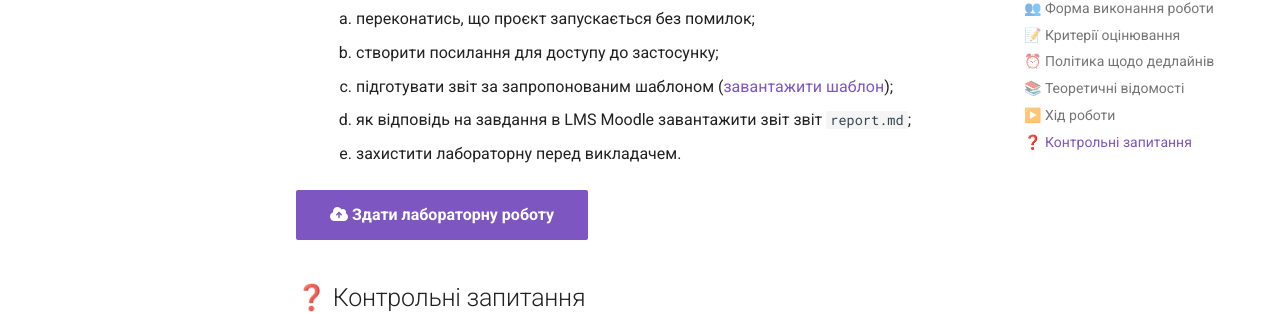
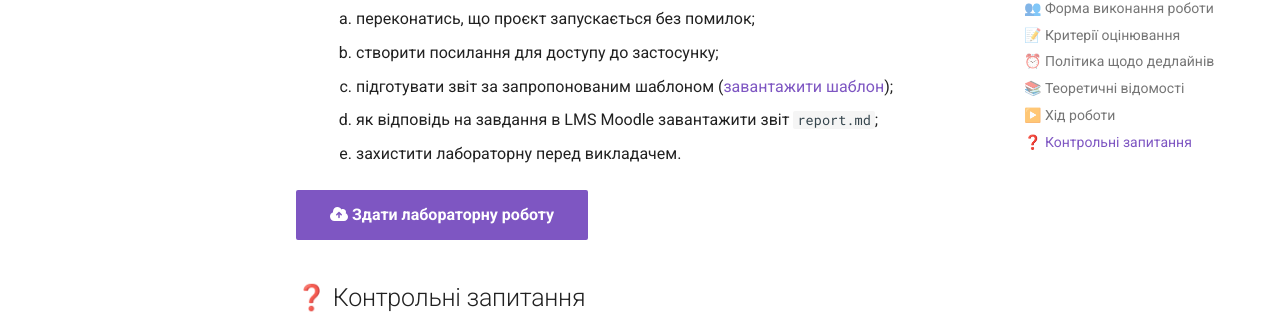
Before and after one commit to olroi421/course-opi, an MkDocs documentation site: the page built from docs/labs/lab-01.md, in a window 1280 px wide and 900 px high, scrolled down 3650 px. Shown: the part 262-576 px from the top of the window. Built offline with MkDocs 1.6.1 and Material for MkDocs 9.7.7, drawn with Linux system fonts in a browser that asks for light colours; comment, search, counter and statistics services are not loaded.

Commit message:
Update lab-01.md

```diff
--- a/docs/labs/lab-01.md
+++ b/docs/labs/lab-01.md
@@ -121,7 +121,7 @@
     1. переконатись, що проєкт запускається без помилок;
     2. створити посилання для доступу до застосунку;
     3. підготувати звіт за запропонованим шаблоном ([завантажити шаблон](assets/report.md){: download="report.md"});
-    4. як відповідь на завдання в LMS Moodle завантажити звіт звіт `report.md`;
+    4. як відповідь на завдання в LMS Moodle завантажити звіт `report.md`;
     5. захистити лабораторну перед викладачем.
 
 [:fontawesome-solid-cloud-upload: Здати лабораторну роботу](http://194.187.154.85/moodle/course/view.php?id=1426#section-2){ .md-button .md-button--primary }
```
